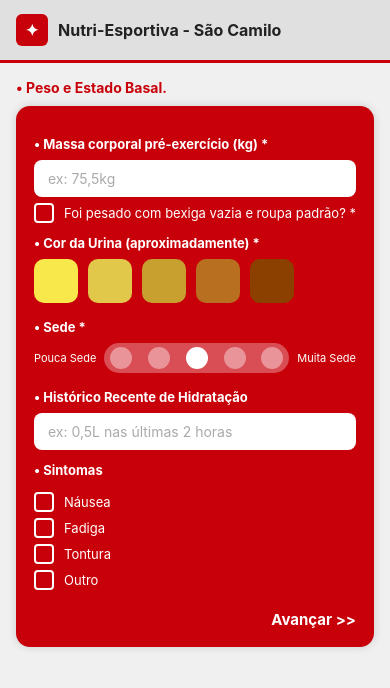
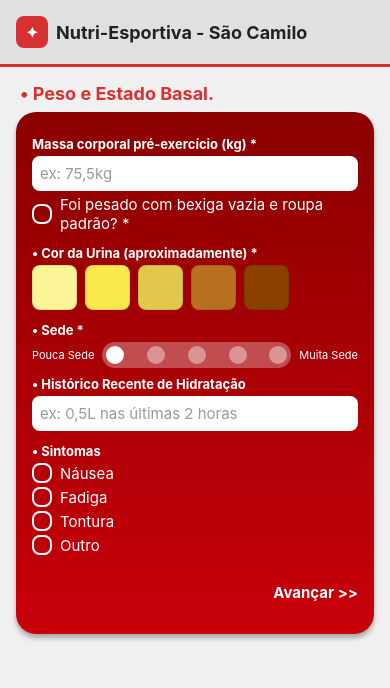
Before and after one commit to RafaPalumbo/Nutri_Esportiva_SC, a React Native app: screen / in a window 390 px wide. Shown: the top 688 px of the page. Built offline with nearby package versions, Linux system fonts and the light colour scheme.

Commit message:
feat: tela PesoEstadoBasal com gradiente e componentes base

```diff
--- a/package.json
+++ b/package.json
@@ -13,6 +13,7 @@
     "@react-navigation/native-stack": "^7.14.11",
     "babel-preset-expo": "^55.0.17",
     "expo": "~54.0.33",
+    "expo-linear-gradient": "~15.0.8",
     "expo-sqlite": "~16.0.10",
     "expo-status-bar": "~3.0.9",
     "nativewind": "^4.2.3",
--- /dev/null
+++ b/src/components/CheckItem.tsx
@@ -0,0 +1,53 @@
+import React from "react";
+import { TouchableOpacity, Text, View, StyleSheet } from "react-native";
+import { colors, fontSize, radius, spacing } from "../theme";
+
+interface Props {
+  label: string;
+  checked: boolean;
+  onPress: () => void;
+  textColor?: string;
+}
+
+export default function CheckItem({ label, checked, onPress, textColor }: Props) {
+  return (
+    <TouchableOpacity style={s.row} onPress={onPress}>
+      <View style={[s.box, checked && s.boxChecked]}>
+        {checked && <Text style={s.mark}>✓</Text>}
+      </View>
+      <Text style={[s.label, textColor ? { color: textColor } : {}]}>{label}</Text>
+    </TouchableOpacity>
+  );
+}
+
+const s = StyleSheet.create({
+  row: {
+    flexDirection: "row",
+    alignItems: "center",
+    marginBottom: spacing.xs,
+  },
+  box: {
+    width: 20,
+    height: 20,
+    borderWidth: 2,
+    borderColor: colors.white,
+    borderRadius: radius.sm,
+    marginRight: spacing.sm,
+    alignItems: "center",
+    justifyContent: "center",
+    backgroundColor: "transparent",
+  },
+  boxChecked: {
+    backgroundColor: colors.white,
+  },
+  mark: {
+    color: colors.primary,
+    fontSize: fontSize.sm,
+    fontWeight: "bold",
+  },
+  label: {
+    color: colors.white,
+    fontSize: fontSize.md,
+    flex: 1,
+  },
+});
--- /dev/null
+++ b/src/components/Header.tsx
@@ -0,0 +1,49 @@
+import React from "react";
+import { View, Text, StyleSheet } from "react-native";
+import { colors, fontSize, radius, spacing } from "../theme";
+
+interface Props {
+  titulo: string;
+}
+
+export default function Header({ titulo }: Props) {
+  return (
+    <View style={s.container}>
+      <View style={s.logo}>
+        <Text style={s.logoIcon}>✦</Text>
+      </View>
+      <Text style={s.titulo}>{titulo}</Text>
+    </View>
+  );
+}
+
+const s = StyleSheet.create({
+  container: {
+    backgroundColor: colors.border,
+    flexDirection: "row",
+    alignItems: "center",
+    paddingHorizontal: spacing.md,
+    paddingVertical: spacing.md,
+    borderBottomWidth: 3,
+    borderBottomColor: colors.primary,
+  },
+  logo: {
+    width: 32,
+    height: 32,
+    borderRadius: radius.sm,
+    backgroundColor: colors.primary,
+    alignItems: "center",
+    justifyContent: "center",
+    marginRight: spacing.sm,
+  },
+  logoIcon: {
+    color: colors.white,
+    fontSize: fontSize.md,
+    fontWeight: "bold",
+  },
+  titulo: {
+    fontSize: fontSize.lg,
+    fontWeight: "700",
+    color: colors.text,
+  },
+});
--- /dev/null
+++ b/src/components/Input.tsx
@@ -0,0 +1,47 @@
+import React from "react";
+import { TextInput, Text, View, StyleSheet, KeyboardTypeOptions } from "react-native";
+import { colors, fontSize, radius, spacing } from "../theme";
+
+interface Props {
+  label: string;
+  placeholder?: string;
+  value: string;
+  onChangeText: (text: string) => void;
+  keyboardType?: KeyboardTypeOptions;
+}
+
+export default function Input({ label, placeholder, value, onChangeText, keyboardType }: Props) {
+  return (
+    <View style={s.container}>
+      <Text style={s.label}>{label}</Text>
+      <TextInput
+        style={s.input}
+        placeholder={placeholder}
+        placeholderTextColor={colors.textMuted}
+        value={value}
+        onChangeText={onChangeText}
+        keyboardType={keyboardType ?? "default"}
+      />
+    </View>
+  );
+}
+
+const s = StyleSheet.create({
+  container: {
+    marginBottom: spacing.sm,
+  },
+  label: {
+    color: colors.white,
+    fontWeight: "700",
+    fontSize: fontSize.sm,
+    marginBottom: spacing.xs,
+  },
+  input: {
+    backgroundColor: colors.white,
+    borderRadius: radius.md,
+    paddingHorizontal: spacing.md,
+    paddingVertical: spacing.sm,
+    fontSize: fontSize.md,
+    color: colors.text,
+  },
+});
--- /dev/null
+++ b/src/components/SectionCard.tsx
@@ -0,0 +1,38 @@
+import React from "react";
+import { View, Text, StyleSheet } from "react-native";
+import { colors, radius, spacing, fontSize } from "../theme";
+
+interface Props {
+  titulo: string;
+  children: React.ReactNode;
+}
+
+export default function SectionCard({ titulo, children }: Props) {
+  return (
+    <View style={s.wrapper}>
+      <Text style={s.titulo}>• {titulo}</Text>
+      <View style={s.card}>{children}</View>
+    </View>
+  );
+}
+
+const s = StyleSheet.create({
+  wrapper: {
+    marginBottom: spacing.md,
+  },
+  titulo: {
+    color: colors.primary,
+    fontWeight: "700",
+    fontSize: fontSize.md,
+    marginBottom: spacing.sm,
+  },
+  card: {
+    backgroundColor: colors.primary,
+    borderRadius: radius.lg,
+    padding: spacing.md,
+    shadowColor: "#000",
+    shadowOpacity: 0.15,
+    shadowRadius: 8,
+    elevation: 4,
+  },
+});
--- a/src/screens/PesoEstadoBasal.tsx
+++ b/src/screens/PesoEstadoBasal.tsx
@@ -1,20 +1,9 @@
 import React, { useState } from "react";
-import {
-  View,
-  Text,
-  TextInput,
-  ScrollView,
-  TouchableOpacity,
-  StyleSheet,
-} from "react-native";
-
-const CORES_URINA = [
-  { id: 1, cor: "#F9E84C" },
-  { id: 2, cor: "#E2C84A" },
-  { id: 3, cor: "#C8A030" },
-  { id: 4, cor: "#B87020" },
-  { id: 5, cor: "#8B4000" },
-];
+import { ScrollView, StyleSheet, TouchableOpacity, Text, View, TextInput } from "react-native";
+import { LinearGradient } from "expo-linear-gradient";
+import Header from "../components/Header";
+import CheckItem from "../components/CheckItem";
+import { colors, spacing, radius, fontSize } from "../theme";
 
 const SINTOMAS = ["Náusea", "Fadiga", "Tontura", "Outro"];
 
@@ -22,220 +11,179 @@ export default function PesoEstadoBasal() {
     const [massa, setMassa] = useState("");
     const [pesadoCorretamente, setPesadoCorretamente] = useState(false);
     const [corSelecionada, setCorSelecionada] = useState<number | null>(null);
-  const [sede, setSede] = useState(2);
+    const [sede, setSede] = useState(0);
     const [historicoHidratacao, setHistoricoHidratacao] = useState("");
     const [sintomasSelecionados, setSintomasSelecionados] = useState<string[]>([]);
     const [outro, setOutro] = useState("");
 
-  function toggleSintoma(sintoma: string) {
+    const toggleSintoma = (sintoma: string) => {
         setSintomasSelecionados((prev) =>
-      prev.includes(sintoma)
-        ? prev.filter((s) => s !== sintoma)
-        : [...prev, sintoma]
+            prev.includes(sintoma) ? prev.filter((s) => s !== sintoma) : [...prev, sintoma]
         );
-  }
+    };
 
     return (
         <View style={s.root}>
-      {/* Header */}
-      <View style={s.header}>
-        <View style={s.headerLogo}>
-          <Text style={s.headerLogoIcon}>✦</Text>
-        </View>
-        <Text style={s.headerTitle}>Nutri-Esportiva - São Camilo</Text>
-      </View>
+            <Header titulo="Nutri-Esportiva - São Camilo" />
+            <ScrollView contentContainerStyle={s.scroll}>
+                <Text style={s.sectionTitle}>• Peso e Estado Basal.</Text>
 
-      <ScrollView contentContainerStyle={s.scroll}>
-        <Text style={s.sectionLabel}>• Peso e Estado Basal.</Text>
-
-        {/* Card */}
-        <View style={s.card}>
-
+                <LinearGradient
+                    colors={["#8B0000", "#C8000A", "#D63031"]}
+                    locations={[0, 1]}
+                    style={s.card}
+                >
                     {/* Massa corporal */}
-          <Text style={s.fieldLabel}>• Massa corporal pré-exercício (kg) *</Text>
+                    <Text style={s.label}>Massa corporal pré-exercício (kg) *</Text>
                     <TextInput
                         style={s.input}
                         placeholder="ex: 75,5kg"
-            placeholderTextColor="#aaa"
+                        placeholderTextColor="#999"
                         keyboardType="numeric"
                         value={massa}
-            onChangeText={setMassa}
+                        onChangeText={(t) => setMassa(t.replace(",", "."))}
                     />
 
-          {/* Checklist bexiga */}
-          <TouchableOpacity
-            style={s.checkRow}
+                    <CheckItem
+                        label="Foi pesado com bexiga vazia e roupa padrão? *"
+                        checked={pesadoCorretamente}
                         onPress={() => setPesadoCorretamente(!pesadoCorretamente)}
-          >
-            <View style={[s.checkbox, pesadoCorretamente && s.checkboxChecked]}>
-              {pesadoCorretamente && <Text style={s.checkMark}>✓</Text>}
-            </View>
-            <Text style={s.checkLabel}>Foi pesado com bexiga vazia e roupa padrão? *</Text>
-          </TouchableOpacity>
+                        textColor={colors.white}
+                    />
 
                     {/* Cor da Urina */}
-          <Text style={s.fieldLabel}>• Cor da Urina (aproximadamente) *</Text>
+                    <Text style={s.label}>• Cor da Urina (aproximadamente) *</Text>
                     <View style={s.coresRow}>
-            {CORES_URINA.map((item) => (
+                        {colors.urina.map((cor, index) => (
                             <TouchableOpacity
-                key={item.id}
-                onPress={() => setCorSelecionada(item.id)}
+                                key={index}
+                                onPress={() => setCorSelecionada(index + 1)}
                                 style={[
                                     s.corBox,
-                  { backgroundColor: item.cor },
-                  corSelecionada === item.id && s.corBoxSelected,
+                                    { backgroundColor: cor },
+                                    corSelecionada === index + 1 && s.corBoxSelected,
                                 ]}
                             />
                         ))}
                     </View>
 
                     {/* Sede */}
-          <Text style={s.fieldLabel}>• Sede *</Text>
-          <View style={s.sedeContainer}>
-            <Text style={s.sedeLabel}>Pouca Sede</Text>
-            <View style={s.sedeTrack}>
-              {[0, 1, 2, 3, 4].map((val) => (
+                    <Text style={s.label}>• Sede *</Text>
+                    <View style={s.sedeWrapper}>
+                        <Text style={s.sedeText}>Pouca Sede</Text>
+                        <View style={s.track}>
+                            {[0, 1, 2, 3, 4].map((v) => (
                                 <TouchableOpacity
-                  key={val}
-                  onPress={() => setSede(val)}
-                  style={[s.sedeDot, sede === val && s.sedeDotActive]}
+                                    key={v}
+                                    onPress={() => setSede(v)}
+                                    style={[s.dot, sede === v && s.dotActive]}
                                 />
                             ))}
                         </View>
-            <Text style={s.sedeLabel}>Muita Sede</Text>
+                        <Text style={s.sedeText}>Muita Sede</Text>
                     </View>
 
                     {/* Histórico */}
-          <Text style={s.fieldLabel}>• Histórico Recente de Hidratação</Text>
+                    <Text style={s.label}>• Histórico Recente de Hidratação</Text>
                     <TextInput
                         style={s.input}
                         placeholder="ex: 0,5L nas últimas 2 horas"
-            placeholderTextColor="#aaa"
+                        placeholderTextColor="#999"
                         value={historicoHidratacao}
                         onChangeText={setHistoricoHidratacao}
                     />
 
                     {/* Sintomas */}
-          <Text style={s.fieldLabel}>• Sintomas</Text>
+                    <Text style={s.label}>• Sintomas</Text>
                     {SINTOMAS.map((sintoma) => (
-            <TouchableOpacity
+                        <CheckItem
                             key={sintoma}
-              style={s.checkRow}
+                            label={sintoma}
+                            checked={sintomasSelecionados.includes(sintoma)}
                             onPress={() => toggleSintoma(sintoma)}
-            >
-              <View style={[s.checkbox, sintomasSelecionados.includes(sintoma) && s.checkboxChecked]}>
-                {sintomasSelecionados.includes(sintoma) && (
-                  <Text style={s.checkMark}>✓</Text>
-                )}
-              </View>
-              <Text style={s.checkLabel}>{sintoma}</Text>
-            </TouchableOpacity>
+                            textColor={colors.white}
+                        />
                     ))}
 
                     {sintomasSelecionados.includes("Outro") && (
                         <TextInput
-              style={[s.input, { marginTop: 8 }]}
+                            style={[s.input, { marginTop: spacing.xs }]}
                             placeholder="Descreva o sintoma"
-              placeholderTextColor="#aaa"
+                            placeholderTextColor="#999"
                             value={outro}
                             onChangeText={setOutro}
                         />
                     )}
 
-          {/* Botão Avançar */}
                     <TouchableOpacity style={s.avancar}>
                         <Text style={s.avancarText}>Avançar &gt;&gt;</Text>
                     </TouchableOpacity>
-        </View>
+                </LinearGradient>
             </ScrollView>
         </View>
     );
 }
 
-const VERMELHO = "#C8000A";
-
 const s = StyleSheet.create({
-  root: { flex: 1, backgroundColor: "#f0f0f0" },
-  header: {
-    backgroundColor: "#e0e0e0",
-    flexDirection: "row",
-    alignItems: "center",
-    paddingHorizontal: 16,
-    paddingVertical: 14,
-    borderBottomWidth: 3,
-    borderBottomColor: VERMELHO,
-  },
-  headerLogo: {
-    width: 32, height: 32, borderRadius: 6,
-    backgroundColor: VERMELHO,
-    alignItems: "center", justifyContent: "center",
-    marginRight: 10,
-  },
-  headerLogoIcon: { color: "#fff", fontSize: 16, fontWeight: "bold" },
-  headerTitle: { fontSize: 16, fontWeight: "700", color: "#222" },
-  scroll: { padding: 16, paddingBottom: 40 },
-  sectionLabel: {
-    color: VERMELHO, fontWeight: "700",
-    fontSize: 14, marginBottom: 10,
+    root: { flex: 1, backgroundColor: colors.background },
+    scroll: { padding: spacing.md, paddingBottom: 40 },
+    sectionTitle: {
+        color: colors.primary,
+        fontWeight: "700",
+        fontSize: fontSize.lg,
+        marginBottom: spacing.sm,
+        marginLeft: spacing.xs,
     },
     card: {
-    backgroundColor: VERMELHO,
-    borderRadius: 14,
-    padding: 18,
+        borderRadius: radius.lg,
+        padding: spacing.md,
+        paddingBottom: spacing.xl,
+        elevation: 8,
         shadowColor: "#000",
-    shadowOpacity: 0.15,
-    shadowRadius: 8,
-    elevation: 4,
+        shadowOffset: { width: 0, height: 4 },
+        shadowOpacity: 0.3,
+        shadowRadius: 5,
     },
-  fieldLabel: {
-    color: "#fff", fontWeight: "700",
-    fontSize: 13, marginBottom: 8, marginTop: 12,
+    label: {
+        color: colors.white,
+        fontWeight: "700",
+        fontSize: fontSize.sm,
+        marginTop: spacing.sm,
+        marginBottom: spacing.xs,
     },
     input: {
-    backgroundColor: "#fff",
-    borderRadius: 8,
-    paddingHorizontal: 14,
-    paddingVertical: 10,
-    fontSize: 14,
-    color: "#222",
+        backgroundColor: colors.white,
+        borderRadius: radius.sm,
+        padding: spacing.sm,
+        fontSize: fontSize.md,
+        color: colors.text,
+        marginBottom: spacing.xs,
     },
-  checkRow: {
-    flexDirection: "row", alignItems: "center", marginTop: 6,
-  },
-  checkbox: {
-    width: 20, height: 20,
-    borderWidth: 2, borderColor: "#fff",
-    borderRadius: 4, marginRight: 10,
-    alignItems: "center", justifyContent: "center",
-    backgroundColor: "transparent",
-  },
-  checkboxChecked: { backgroundColor: "#fff" },
-  checkMark: { color: VERMELHO, fontSize: 13, fontWeight: "bold" },
-  checkLabel: { color: "#fff", fontSize: 13, flex: 1 },
-  coresRow: { flexDirection: "row", gap: 10, marginBottom: 4 },
+    coresRow: { flexDirection: "row", gap: spacing.sm, marginBottom: spacing.xs },
     corBox: {
-    width: 44, height: 44, borderRadius: 10,
+        width: 45,
+        height: 45,
+        borderRadius: radius.sm,
+        borderWidth: 1,
+        borderColor: "rgba(0,0,0,0.1)",
     },
     corBoxSelected: {
-    borderWidth: 3, borderColor: "#fff",
+        borderWidth: 3,
+        borderColor: colors.white,
         transform: [{ scale: 1.1 }],
     },
-  sedeContainer: {
-    flexDirection: "row", alignItems: "center",
-    gap: 8, marginBottom: 4,
+    sedeWrapper: { flexDirection: "row", alignItems: "center", gap: spacing.sm },
+    sedeText: { color: colors.white, fontSize: fontSize.xs },
+    track: {
+        flex: 1,
+        flexDirection: "row",
+        justifyContent: "space-between",
+        backgroundColor: "rgba(255,255,255,0.3)",
+        borderRadius: 15,
+        padding: spacing.xs,
     },
-  sedeLabel: { color: "#fff", fontSize: 11 },
-  sedeTrack: {
-    flex: 1, flexDirection: "row",
-    justifyContent: "space-between", alignItems: "center",
-    backgroundColor: "rgba(255,255,255,0.3)",
-    borderRadius: 20, paddingHorizontal: 6, paddingVertical: 4,
-  },
-  sedeDot: {
-    width: 22, height: 22, borderRadius: 11,
-    backgroundColor: "rgba(255,255,255,0.4)",
-  },
-  sedeDotActive: { backgroundColor: "#fff" },
-  avancar: { alignItems: "flex-end", marginTop: 20 },
-  avancarText: { color: "#fff", fontWeight: "700", fontSize: 15 },
+    dot: { width: 18, height: 18, borderRadius: 9, backgroundColor: "rgba(255,255,255,0.4)" },
+    dotActive: { backgroundColor: colors.white },
+    avancar: { alignSelf: "flex-end", marginTop: spacing.lg },
+    avancarText: { color: colors.white, fontWeight: "700", fontSize: fontSize.md },
 });
--- /dev/null
+++ b/src/theme/index.ts
@@ -0,0 +1,33 @@
+export const colors = {
+  primary: "#D63031",
+  primaryDark: "#8B0000",
+  background: "#F0F0F0",
+  card: "#FFFFFF",
+  white: "#FFFFFF",
+  text: "#222222",
+  textMuted: "rgba(255,255,255,0.6)",
+  border: "#E0E0E0",
+  urina: ["#FDF498", "#F9E84C", "#E2C84A", "#B87020", "#8B4000"],
+};
+
+export const spacing = {
+  xs: 4,
+  sm: 8,
+  md: 16,
+  lg: 24,
+  xl: 32,
+};
+
+export const radius = {
+  sm: 8,
+  md: 12,
+  lg: 20,
+};
+
+export const fontSize = {
+  xs: 11,
+  sm: 13,
+  md: 15,
+  lg: 18,
+  xl: 22,
+};
--- a/src/types/index.ts
+++ b/src/types/index.ts
@@ -18,8 +18,7 @@ export interface DadosPreExercicio {
 export interface DadosAmbiente {
   temperatura: number;          // °C
   umidade: number;              // %
-  cidade: string;mkdir src\utils
-echo "" > src\utils\calculos.ts
+  cidade: string;
 }
 
 export interface DadosPosExercicio {
```
Also changed, not shown: 1 other file (tests, documents, lock files or other folders). Lines whose indentation alone changed are shown as unchanged.
